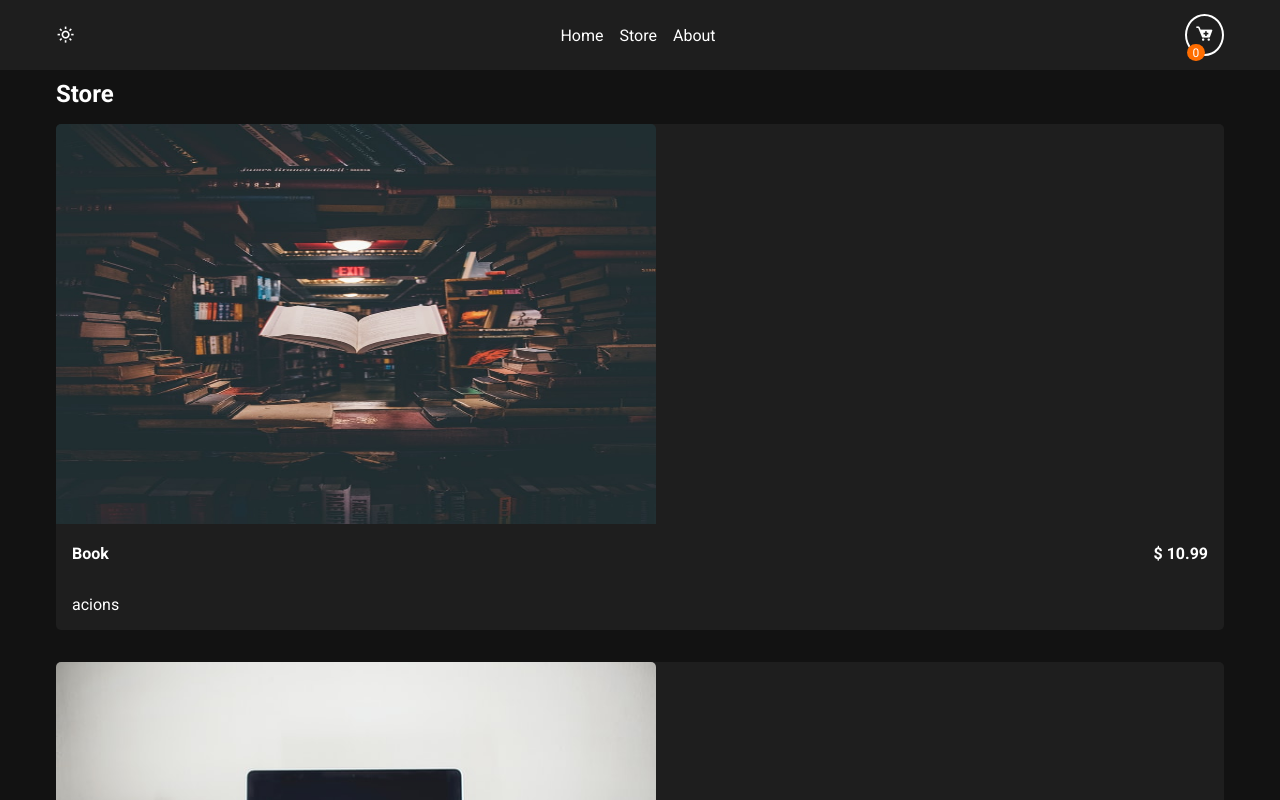
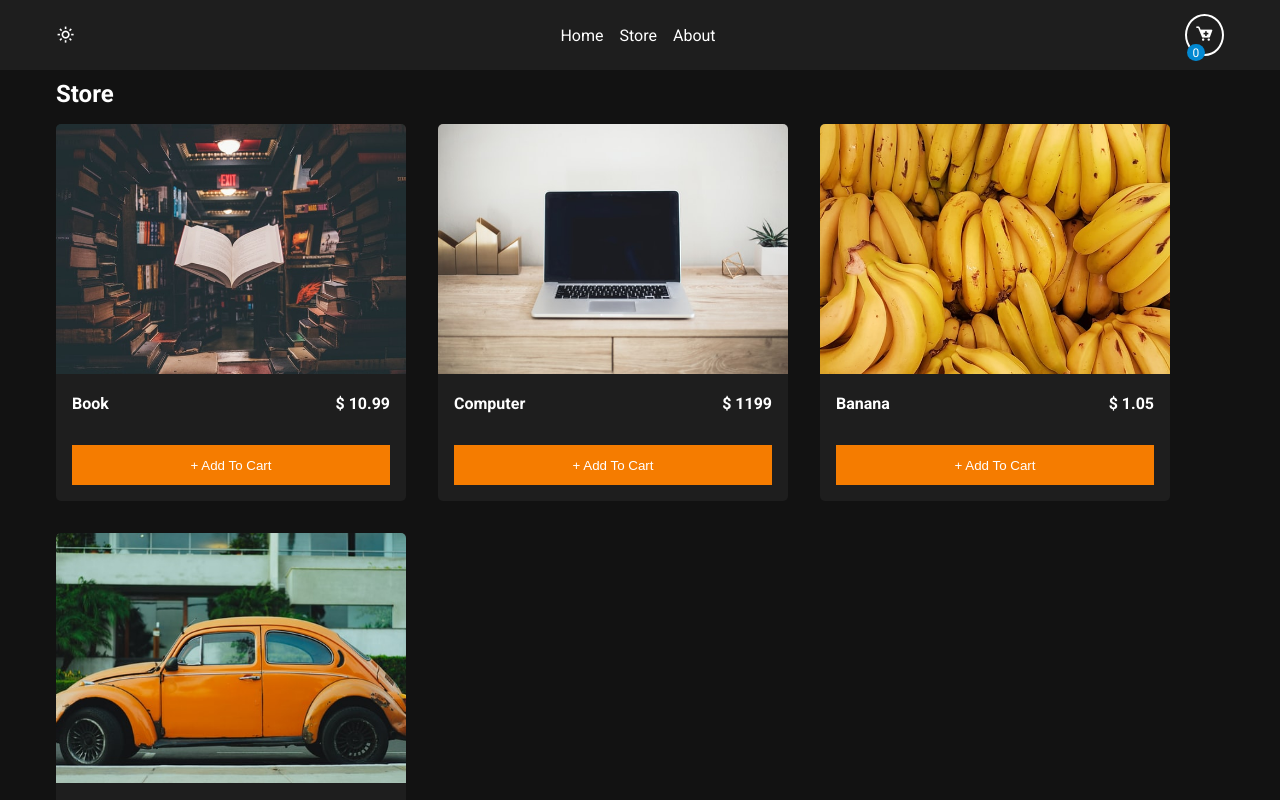
Before and after one commit to Ghassan-SkyDe/react-typeScript-shopping-cart, a React (Vite) app: page /store in a window 1280 px wide. Built offline with nearby package versions, Linux system fonts and the light colour scheme.

Commit message:
card style refactored

```diff
--- a/src/componets/itemCard/ItemCard.tsx
+++ b/src/componets/itemCard/ItemCard.tsx
@@ -1,14 +1,31 @@
+import { useState } from "react";
 import { itemType } from "../../types/itemType"
 import "./style.css";
 const ItemCard:React.FC<itemType> = ({ name, price, imgUrl }) => {
+  const [orderNumber,setOrderNumber] = useState(0);
+  const handleMinus = () => {
+   if( orderNumber === 1 ) return;
+   setOrderNumber(orderNumber - 1);
+  }
+  const handlePlus = () => setOrderNumber(orderNumber + 1);
   return (
     <li className="itemCard">
-        <img className="itemCard__img" src={imgUrl} alt={name} />
+        <img className="itemCard__img" loading="lazy" src={imgUrl} alt={name} />
         <div className="itemCard__info">
             <p>{name}</p>
             <p>$ {price}</p>
         </div>
-        <div className="itemCard__actions">acions</div>
+        <div className="itemCard__actions">
+          {orderNumber > 0 ? <div className="itemCard__actions__options">
+            <div className="itemCard__actions__options--edit">
+              <i onClick={handleMinus} className='bx bx-minus-circle'></i>
+              <span>{`${orderNumber} in cart`}</span>
+              <i onClick={handlePlus} className='bx bx-plus-circle' ></i>
+            </div>
+            <button className="itemCard__actions__options--remove" onClick={() => setOrderNumber(0)}>Remove</button>
+          </div>
+          : <div onClick={()=> setOrderNumber(1)} className="itemCard__actions--addToCart"><button >+ Add To Cart</button></div>}
+        </div>
     </li>
   )
 }
--- a/src/componets/itemCard/style.css
+++ b/src/componets/itemCard/style.css
@@ -2,22 +2,21 @@
 
 .itemCard{
     width: 100%;
+    max-width: 350px;
     background-color: var(--bg-secondary);
     border-radius: 5px;
     transition: 0.3s ease;
 }
-.itemCard:hover{
+/* .itemCard:hover{
     transform: scale(1.01);
-}
+} */
 
 .itemCard__img {
     border-top-left-radius: 5px;
     border-top-right-radius: 5px;
-    max-width: 100%;
-    /* height: 400px; */
-    max-height: 400px;
-    aspect-ratio: 1.5;
-    /* aspect-ratio: 1; */
+    width: 100%;
+    height: 250px;
+    object-fit: cover;
 }
 
 .itemCard__info{
@@ -32,3 +31,54 @@
     justify-content: space-between;
     padding: 1rem;
 }
+
+.itemCard__actions--addToCart {
+    width: 100%;
+    height: 40px;
+    background-color: var(--button-bg);
+    position: relative;
+}
+.itemCard__actions--addToCart::before{
+    position: absolute;
+    width: 0%;
+    height: 100%;
+    content: "";
+    background-color: var(--button-bg-h);
+    z-index: 22;
+    transition: width 0.2s ease-in-out;
+}
+.itemCard__actions--addToCart:hover::before  {
+    width: 100%;
+}
+
+.itemCard__actions--addToCart > button {
+    position: relative;
+    width: 100%;
+    height: 40px;
+    background-color: transparent;
+    color: var(--button-text);
+    z-index: 555;
+}
+
+.itemCard__actions__options{
+    width: 100%;
+    display: flex;
+    flex-direction: column;
+    gap: 1rem;
+    align-items: center;
+}
+
+.itemCard__actions__options--edit{
+    display: flex;
+    gap: 1.5rem;
+    align-items: center;
+}
+
+.itemCard__actions__options--remove{
+    width: 100%;
+    height: 25px;
+    background-color: var(--error);
+    color: #fff;
+    gap: 1.5rem;
+    align-items: center;
+}
--- a/src/index.css
+++ b/src/index.css
@@ -4,6 +4,14 @@
   padding: 0;
   box-sizing: border-box;
   /* border: 1px solid rgba(255, 0, 0, 0.337); */
+}
+button {
+  border: none;
+  outline: none;
+  cursor: pointer;
+}
+button:focus {
+  outline: none;
 }
 ::-webkit-scrollbar {
   display: none;
@@ -13,20 +21,24 @@
     /* Light Mode */
     --bg-primary: #FFFFFF;
     --bg-secondary: #F2F2F2;
-    --bg-accent: #FF6D00;
+    --bg-accent: #f57c00;
     --text-primary: #333333;
     --text-secondary: #757575;
-    --button-bg: #FF6D00;
+    --button-bg: #0288d1;
+    --button-bg-h: #f57c00;
     --button-text: #FFFFFF;
+    --error: #d32f2f;
 }
 
 .App.dark{
     /* Dark Mode */
     --bg-primary: #121212;
     --bg-secondary: #1E1E1E;
-    --bg-accent: #FF6D00;
+    --bg-accent: #0288d1;
     --text-primary: #FFFFFF;
     --text-secondary: #BDBDBD;
-    --button-bg: #FF6D00;
+    --button-bg: #f57c00;
+    --button-bg-h: #0288d1;
     --button-text: #FFFFFF;
+    --error: #d32f2f;
 }
--- a/src/pages/style.css
+++ b/src/pages/style.css
@@ -20,7 +20,16 @@
 .store__list {
     /* media */
     display: flex;
-    flex-direction: column;
+    /* flex-direction: column; */
+    flex-wrap: wrap;
     gap: 2rem;
     list-style: none;
+    justify-content: center;
 }
+
+@media screen and (min-width:1200px) {
+    .store__list {
+            justify-content: flex-start;
+        }
+
+}
```
